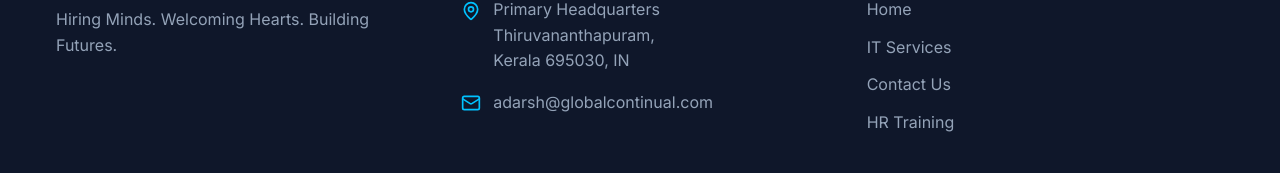
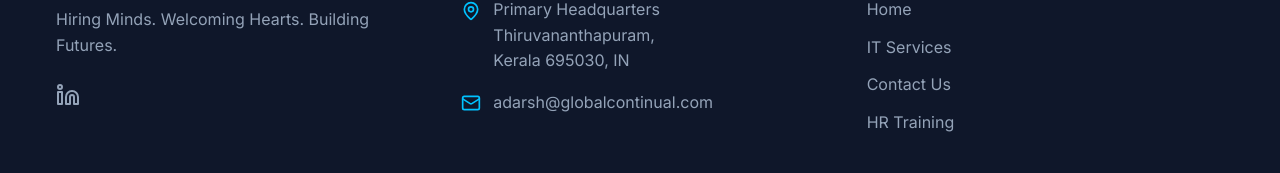
Before and after one commit to Girish-Chandran-N/GCM, a React (Vite) app: page /contact in a window 1280 px wide. Shown: the part 1135-1308 px from the top of the page. Built offline with nearby package versions, Linux system fonts and the light colour scheme.

Commit message:
feat: Added LinkedIn social link to footer

```diff
--- a/src/components/Footer.jsx
+++ b/src/components/Footer.jsx
@@ -1,5 +1,5 @@
 import React from 'react';
-import { Mail, MapPin } from 'lucide-react';
+import { Mail, MapPin, Linkedin } from 'lucide-react';
 import { Link } from 'react-router-dom';
 
 const Footer = () => {
@@ -29,6 +29,11 @@ const Footer = () => {
             <p style={{ color: 'var(--text-light)', lineHeight: 1.6, marginBottom: '1.5rem' }}>
               Hiring Minds. Welcoming Hearts. Building Futures.
             </p>
+            <div style={{ display: 'flex', gap: '1rem' }}>
+              <a href="https://www.linkedin.com/company/global-continual-management-solutions-pvt-ltd/posts/?feedView=all" target="_blank" rel="noopener noreferrer" className="social-icon" aria-label="LinkedIn">
+                <Linkedin size={24} />
+              </a>
+            </div>
           </div>
 
           {/* Contact Col */}
@@ -78,6 +83,8 @@ const Footer = () => {
       <style>{`
         .footer-link { color: var(--text-light); }
         .footer-link:hover { color: var(--accent-cyan); }
+        .social-icon { color: var(--text-light); transition: all 0.3s; display: inline-flex; }
+        .social-icon:hover { color: var(--accent-cyan); transform: translateY(-2px); }
       `}</style>
     </footer>
   );
```
